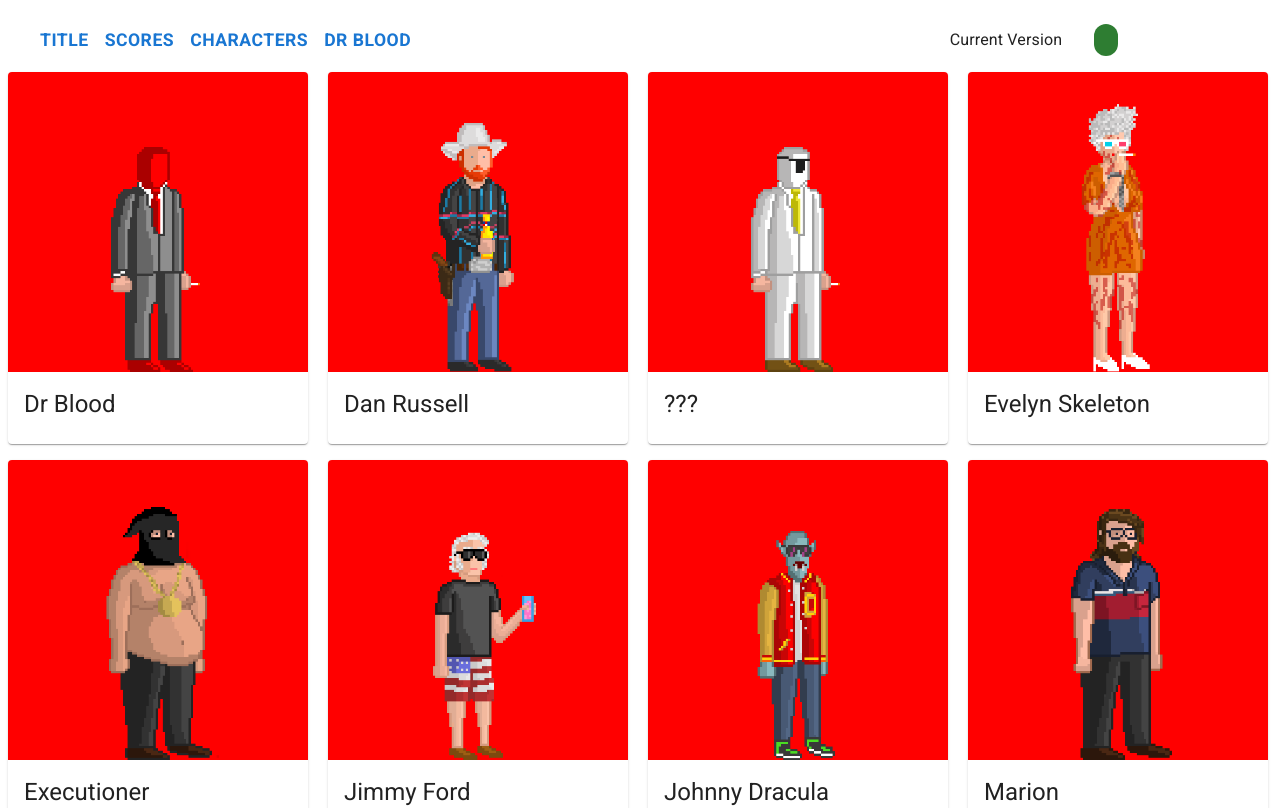
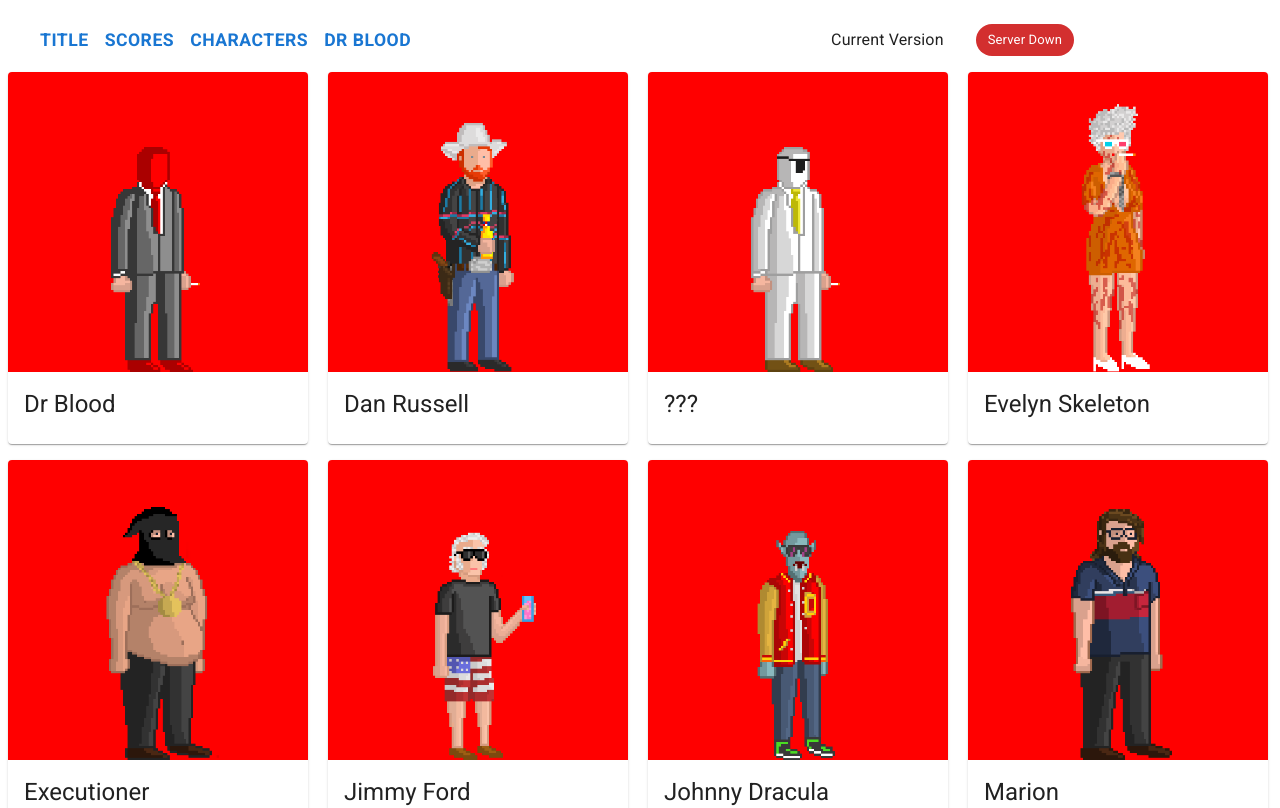
Before and after one commit to patrickrcharles/level5frontend, a React (Vite) app: page /level5/characters in a window 1280 px wide. Shown: the top 808 px of the page. Built offline with nearby package versions, Linux system fonts and the light colour scheme; no server answers.

Commit message:
server down message stuff

```diff
--- a/src/Components/MainNavBar.tsx
+++ b/src/Components/MainNavBar.tsx
@@ -97,7 +97,7 @@ export default function MainNavBar() {
                             ><TableRow>
                                     <TableCell align='right'><Typography> Current Version</Typography>
                                     </TableCell>
-                                    <TableCell align='left'><Chip label={currentVersion} color="success" />
+                                    <TableCell align='left'><Chip label={ currentVersion} color={getVersionChip(currentVersion)} />
                                     </TableCell>
                                     {/* <TableCell align='right'><Typography> Server Status</Typography>
                                     </TableCell>
@@ -111,6 +111,14 @@ export default function MainNavBar() {
             </Toolbar>
         </AppBar>
     );
+}
+
+function getVersionChip(version: any ){
+    console.log(version);
+    if(version === "Server Down"){
+        return "error"
+    }
+    return "success";
 }
 
 // function stringToColor(string: string) {
--- a/src/api/ApplicationApi.ts
+++ b/src/api/ApplicationApi.ts
@@ -4,7 +4,7 @@ import * as React from 'react';
 
 class ApplicationApi {
 
-    async getVersions(requestOptions?: { headers: Headers; }): Promise<Application[] |  String[] | any> {
+    async getVersions(requestOptions?: { headers: Headers; }): Promise<Application[] | String[] | any> {
         console.log("getVersions ");
         const request = new Request('http://api.sweatthis.com/api/application/version');
         const response = await fetch(request);
@@ -14,16 +14,22 @@ class ApplicationApi {
 
         return data;
     }
-    async getCurrentVersion()  {
-        console.log("getCurrentVersion ");
-        const request = new Request('http://api.sweatthis.com/api/application/version/');
-        const response = await fetch(request);
-        console.log("api current1 : ",response);
+    async getCurrentVersion() {
+        // console.log("getCurrentVersion ");
+        try {
+            const request = new Request('http://api.sweatthis.com/api/application/version/');
+            const response = await fetch(request);
+            // console.log("api current1 : ", response);
 
-        var data = await response.json();
-        console.log("api current2 : ",data[0].currentVersion);
+            var data = await response.json();
+            // console.log("api current2 : ", data[0].currentVersion);
 
-        return data[0].currentVersion;
+            return data[0].currentVersion;
+        }
+        catch (e) {
+            console.log("ERROR : ", e);
+            return "Server Down";
+        }
     }
 }
 
```
